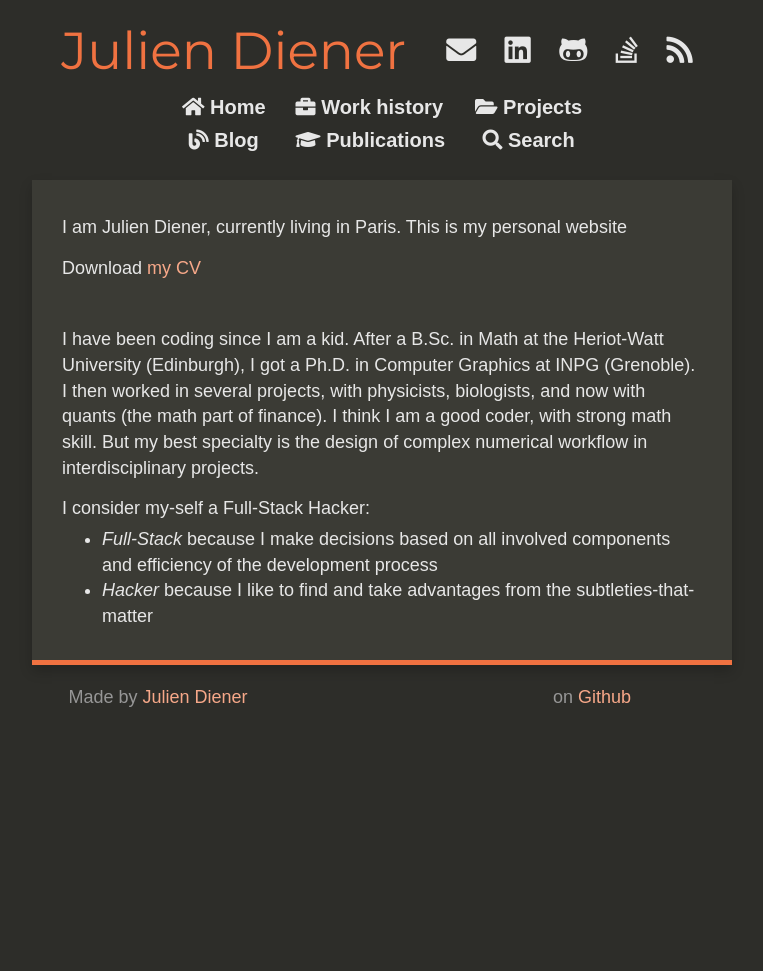
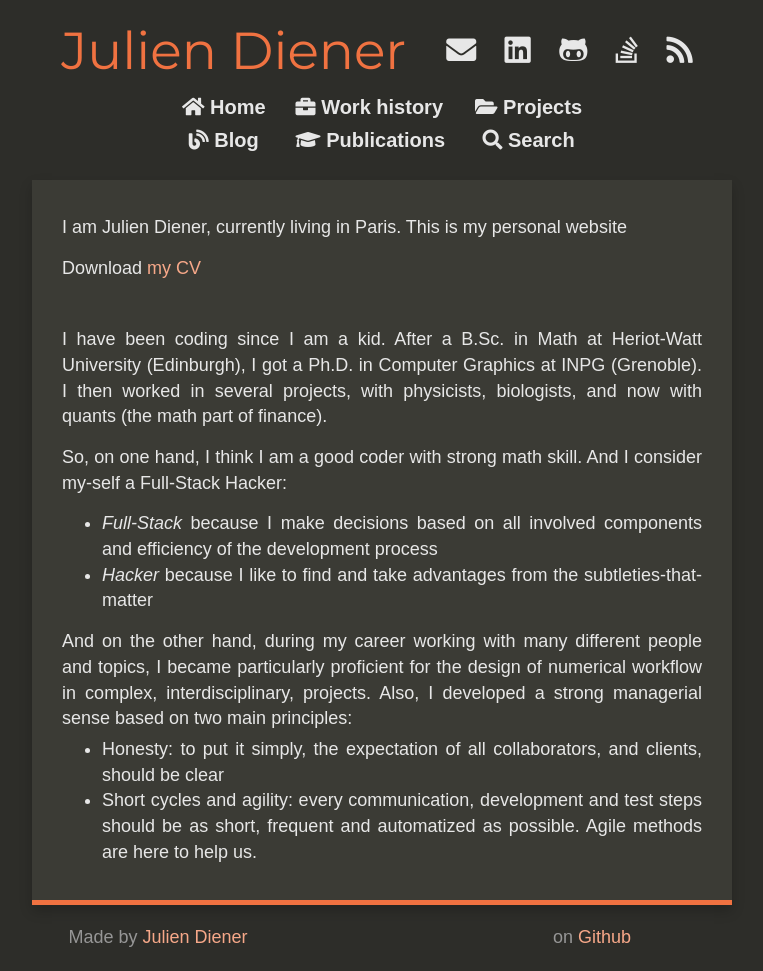
Before and after one commit to julien-diener/julien-diener.github.io, a Jekyll site: the page built from index.html, in a window 1280 px wide and 971 px high. Shown: the whole window, without its empty margins (258-1021 px from the left). Built offline with Jekyll 4.4.1, drawn with Linux system fonts in a browser that asks for light colours; nearby versions of some CDN libraries.

Commit message:
update of the home page

```diff
--- a/css/style.scss
+++ b/css/style.scss
@@ -56,7 +56,7 @@ body {
 	color: $text-color;//$white;
 	font-size: 18px;
 	height: 100%;
-	width: 100%
+	width: 100%;
 }
 
 a, a:active {
@@ -430,7 +430,7 @@ figure.highlight, div.highlighter-rouge {
 	}
 
 	.articles {
-		text-align: left;
+		text-align: justify;
 		font-size: 18px;
     font-weight: normal;
 
--- a/index.html
+++ b/index.html
@@ -24,16 +24,28 @@ layout: default
       <br>
 
       <p>
-        I have been coding since I am a kid. After a B.Sc. in Math at the Heriot-Watt University (Edinburgh),
+        I have been coding since I am a kid. After a B.Sc. in Math at Heriot-Watt University (Edinburgh),
         I got a Ph.D. in Computer Graphics at INPG (Grenoble). I then worked in several projects, with physicists, biologists,
-        and now with quants (the math part of finance). I think I am a good coder, with strong math skill.
-        But my best specialty is the design of complex numerical workflow in interdisciplinary projects.
+        and now with quants (the math part of finance).
       </p>
-      <p> I consider my-self a Full-Stack Hacker:</p>
-      <ul>
-        <li> <em>Full-Stack</em> because I make decisions based on all involved components and efficiency of the development process </li>
-        <li> <em>Hacker</em> because I like to find and take advantages from the subtleties-that-matter </li>
-      </ul>
+      <p>
+          So, on one hand, I think I am a good coder with strong math skill. And I consider my-self a Full-Stack Hacker:</p>
+      </p>
+        <ul>
+          <li> <em>Full-Stack</em> because I make decisions based on all involved components and efficiency of the development process </li>
+          <li> <em>Hacker</em> because I like to find and take advantages from the subtleties-that-matter </li>
+        </ul>
+      </p>
+      <p>
+        And on the other hand, during my career working with many different people and topics, I became particularly proficient for
+        the design of numerical workflow in complex, interdisciplinary, projects. Also, I developed a strong managerial sense
+        based on two main principles:
+        <ul>
+          <li> Honesty: to put it simply, the expectation of all collaborators, and clients, should be clear </li>
+          <li> Short cycles and agility: every communication, development and test steps should be as short, frequent and
+              automatized as possible. Agile methods are here to help us. </li>
+        </ul>
+      </p>
     </div>
   </div>
 </div>
```
Also changed, not shown: README.md.
